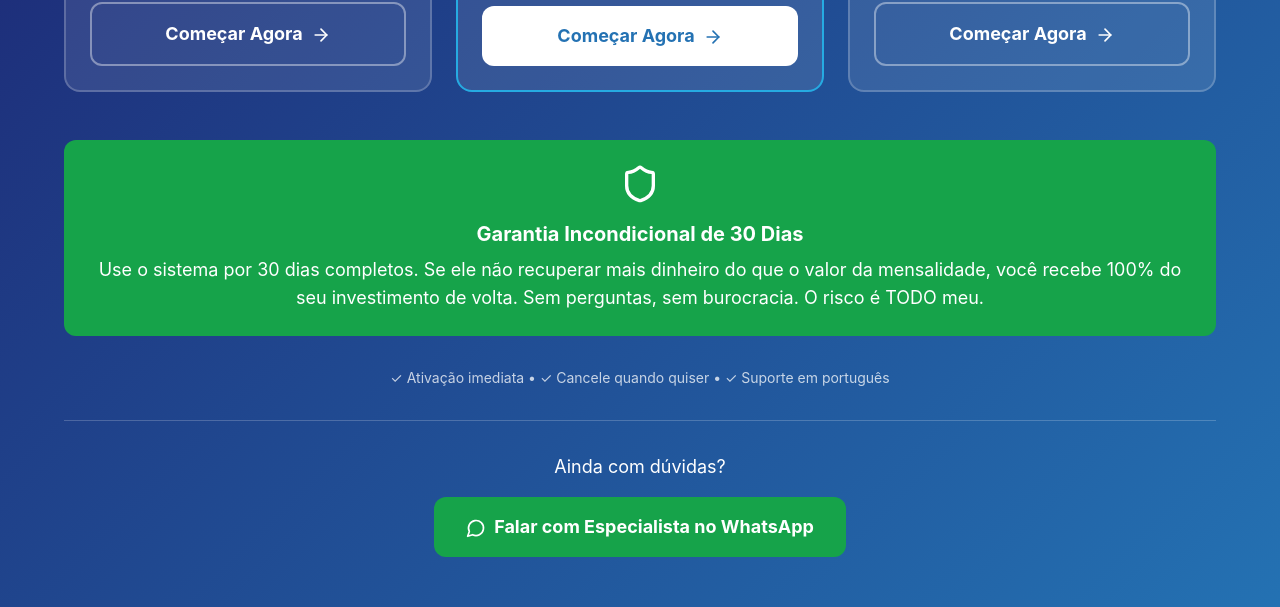
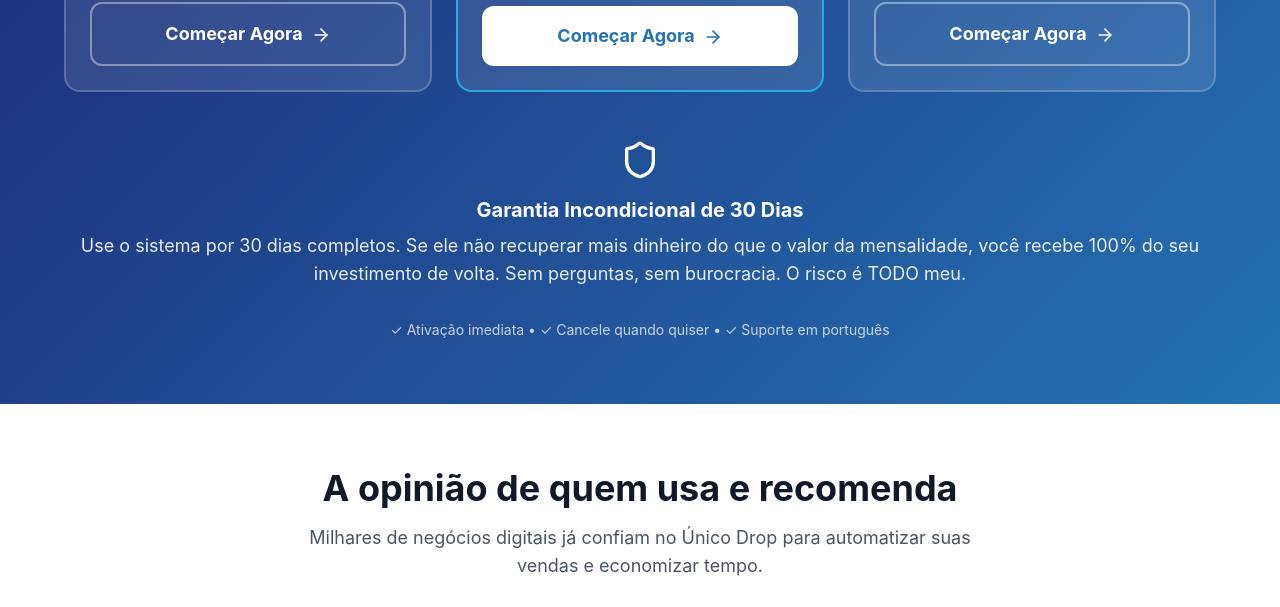
Before and after one commit to Clecias/Landing-Page-V2---Foco-em-Resultados-Artefato-interativo, a React (Vite) app: page / in a window 1280 px wide. Shown: the part 5657-6264 px from the top of the page. Built offline with nearby package versions, Linux system fonts and the light colour scheme.

Commit message:
style: simplify pricing footer

```diff
--- a/src/components/landing/PricingSection.jsx
+++ b/src/components/landing/PricingSection.jsx
@@ -1,4 +1,4 @@
-import { ArrowRight, Check, MessageCircle, Shield } from 'lucide-react';
+import { ArrowRight, Check, Shield } from 'lucide-react';
 
 const plans = [
   {
@@ -116,38 +116,23 @@ export default function PricingSection() {
           ))}
         </div>
 
-        <div className="bg-green-600 p-6 rounded-xl mb-8">
-          <div className="flex flex-col items-center text-center gap-4">
-            <Shield className="w-10 h-10 flex-shrink-0 text-white" />
-            <div>
+        <div className="text-center mb-8">
+          <Shield className="w-10 h-10 mx-auto mb-4 text-white" />
           <p className="font-bold text-xl mb-2 text-white">
             Garantia Incondicional de 30 Dias
           </p>
-              <p className="text-lg text-white">
+          <p className="text-lg text-white/90">
             Use o sistema por 30 dias completos. Se ele não recuperar mais
             dinheiro do que o valor da mensalidade, você recebe 100% do seu
             investimento de volta. Sem perguntas, sem burocracia. O risco é
             TODO meu.
           </p>
         </div>
-          </div>
-        </div>
 
         <div className="text-center">
-          <p className="text-sm text-white/75 mb-8">
+          <p className="text-sm text-white/75">
             ✓ Ativação imediata • ✓ Cancele quando quiser • ✓ Suporte em português
           </p>
-
-          <div className="pt-8 border-t border-white/20">
-            <p className="text-lg mb-4 text-white">Ainda com dúvidas?</p>
-            <button
-              className="bg-green-600 text-white px-8 py-4 rounded-xl font-bold text-lg hover:bg-green-700 transition"
-              onClick={() => window.open('https://wa.me/5511999999999', '_blank')}
-            >
-              <MessageCircle className="w-5 h-5 inline mr-2" />
-              Falar com Especialista no WhatsApp
-            </button>
-          </div>
         </div>
       </div>
     </section>
```
Lines whose indentation alone changed are shown as unchanged.
